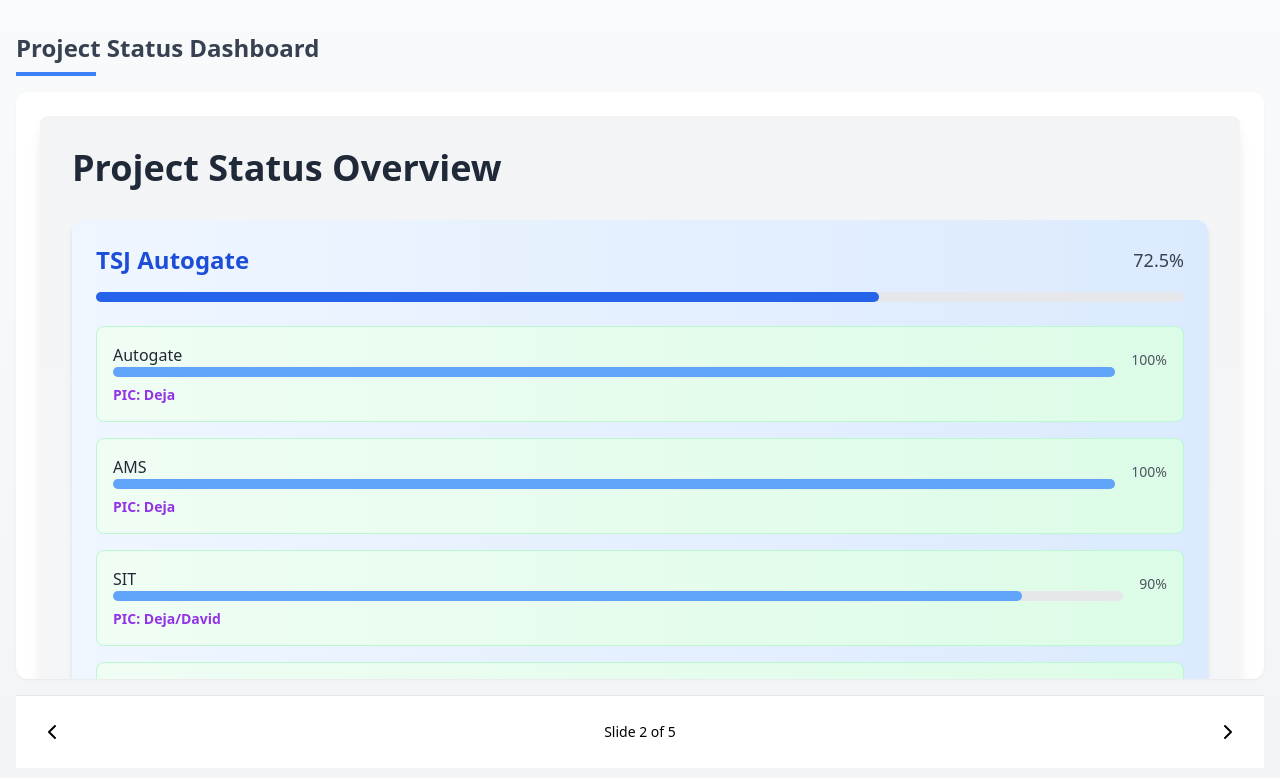
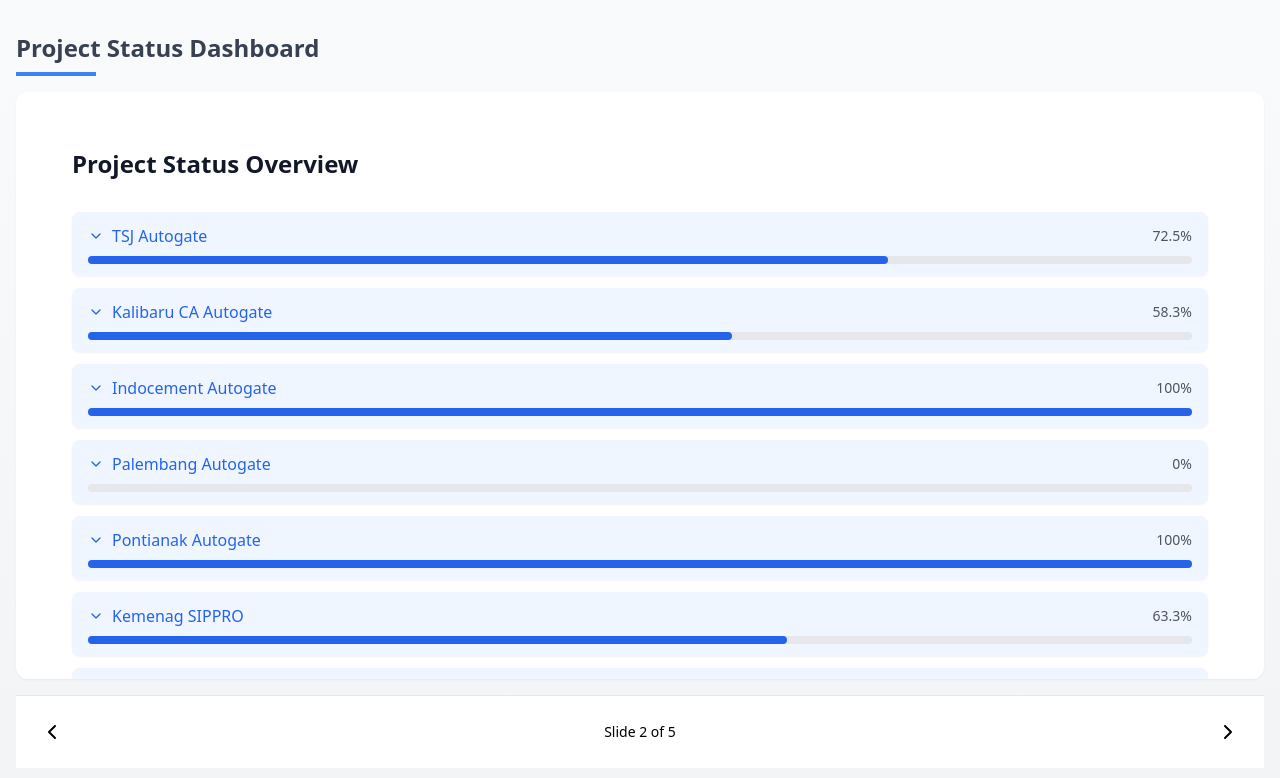
Before and after one commit to ther12k/projectpresentation, a React (Vite) app: page / in a window 1280 px wide. Both pictures are taken after a click on the button 1227 px from the left and 732 px from the top of the page. Shown: the top 778 px of the page. Built offline with nearby package versions, Linux system fonts and the light colour scheme.

Commit message:
feat ✨: Added functionality for expanding and collapsing project details.

```diff
--- a/src/features/presentation/components/slides/ProjectStatusSlide.jsx
+++ b/src/features/presentation/components/slides/ProjectStatusSlide.jsx
@@ -1,8 +1,10 @@
 import React, { useState } from 'react';
 import ProgressBar from '../shared/ProgressBar';
+import { ChevronDown, ChevronUp } from 'lucide-react';
 
 const ProjectStatusSlide = ({ content }) => {
   const [selectedPic, setSelectedPic] = useState(null);
+  const [expandedProjects, setExpandedProjects] = useState({});
 
   // Filter projects based on the selected PIC
   const filteredProjects = selectedPic
@@ -11,59 +13,90 @@ const ProjectStatusSlide = ({ content }) => {
       )
     : content.projects;
 
+  // Toggle project expansion
+  const toggleProject = (projectName) => {
+    setExpandedProjects(prev => ({
+      ...prev,
+      [projectName]: !prev[projectName]
+    }));
+  };
+
   return (
-    <div className="p-8 bg-gradient-to-b from-gray-100 via-gray-50 to-white rounded-lg shadow-lg">
-      <h2 className="text-4xl font-bold text-gray-800 mb-8">Project Status Overview</h2>
+    <div className="p-8 bg-white rounded-lg">
+      <h2 className="text-2xl font-bold text-gray-900 mb-8">Project Status Overview</h2>
 
       {/* Reset Filter Button */}
       {selectedPic && (
         <button
           onClick={() => setSelectedPic(null)}
-          className="mb-4 px-4 py-2 bg-red-500 text-white rounded-lg hover:bg-red-600 transition"
+          className="mb-4 px-4 py-2 bg-blue-600 text-white rounded hover:bg-blue-700 transition"
         >
           Show All Projects
         </button>
       )}
 
-      <div className="space-y-8">
+      <div className="space-y-3">
         {filteredProjects.map((project, index) => (
           <div
             key={index}
-            className="bg-gradient-to-r from-blue-50 to-blue-100 rounded-xl shadow-md p-6 hover:shadow-lg transition-shadow"
+            className="bg-blue-50 rounded-lg shadow-sm"
           >
-            {/* Project Header */}
-            <div className="flex justify-between items-center mb-4">
-              <h3 className="text-2xl font-semibold text-blue-700">{project.name}</h3>
-              <span className="text-lg font-medium text-gray-700">{project.progress}%</span>
+            {/* Project Header - Always Visible */}
+            <div
+              className="px-4 py-3 cursor-pointer"
+              onClick={() => toggleProject(project.name)}
+            >
+              <div className="flex justify-between items-center">
+                <div className="flex items-center space-x-2">
+                  {expandedProjects[project.name] ?
+                    <ChevronUp className="text-blue-600 w-4 h-4" /> :
+                    <ChevronDown className="text-blue-600 w-4 h-4" />
+                  }
+                  <h3 className="text-blue-600 font-medium">{project.name}</h3>
+                </div>
+                <span className="text-sm text-gray-600">{project.progress}%</span>
               </div>
 
-            {/* Project Progress Bar */}
-            <ProgressBar progress={project.progress} variant="primary" />
+              {/* Project Progress Bar - Always Visible */}
+              <div className="mt-2">
+                <div className="w-full bg-gray-200 rounded-full h-2">
+                  <div
+                    className="bg-blue-600 rounded-full h-2 transition-all duration-300"
+                    style={{ width: `${project.progress}%` }}
+                  />
+                </div>
+              </div>
+            </div>
 
-            {/* Task Details */}
-            <div className="mt-6 space-y-4">
+            {/* Collapsible Task Details */}
+            {expandedProjects[project.name] && (
+              <div className="px-4 pb-4 border-t border-blue-100">
                 {project.tasks
-                .filter((task) => !selectedPic || task.pic === selectedPic) // Show only tasks for the selected PIC
+                  .filter((task) => !selectedPic || task.pic === selectedPic)
                   .map((task, taskIndex) => (
                     <div
                       key={taskIndex}
-                    className="bg-gradient-to-r from-green-50 to-green-100 p-4 rounded-lg border border-green-200 hover:bg-green-200 transition-colors"
+                      className="mt-3 bg-white p-3 rounded border border-gray-100"
                     >
                       <div className="flex justify-between items-center mb-2">
-                      {/* Task Name and Progress */}
                         <div className="flex flex-col flex-grow">
-                        <span className="font-medium text-gray-800">{task.task}</span>
-                        <ProgressBar progress={task.progress} variant="secondary" />
+                          <span className="text-sm text-gray-800">{task.task}</span>
+                          <div className="w-full bg-gray-100 rounded-full h-1.5 mt-2">
+                            <div
+                              className="bg-blue-500 rounded-full h-1.5"
+                              style={{ width: `${task.progress}%` }}
+                            />
                           </div>
-                      {/* Task Progress */}
-                      <span className="ml-4 text-sm font-medium text-gray-600">{task.progress}%</span>
+                        </div>
+                        <span className="ml-4 text-xs text-gray-500">
+                          {task.progress}%
+                        </span>
                       </div>
 
-                    {/* PIC Highlight and Clickable */}
                       <p
                         onClick={() => setSelectedPic(task.pic)}
-                      className={`text-sm font-semibold mt-2 cursor-pointer hover:underline ${
-                        selectedPic === task.pic ? 'text-purple-800' : 'text-purple-600'
+                        className={`text-xs cursor-pointer hover:text-blue-700 ${
+                          selectedPic === task.pic ? 'text-blue-700' : 'text-blue-600'
                         }`}
                       >
                         PIC: {task.pic}
@@ -71,6 +104,7 @@ const ProjectStatusSlide = ({ content }) => {
                     </div>
                   ))}
               </div>
+            )}
           </div>
         ))}
       </div>
```
Lines whose indentation alone changed are shown as unchanged.
